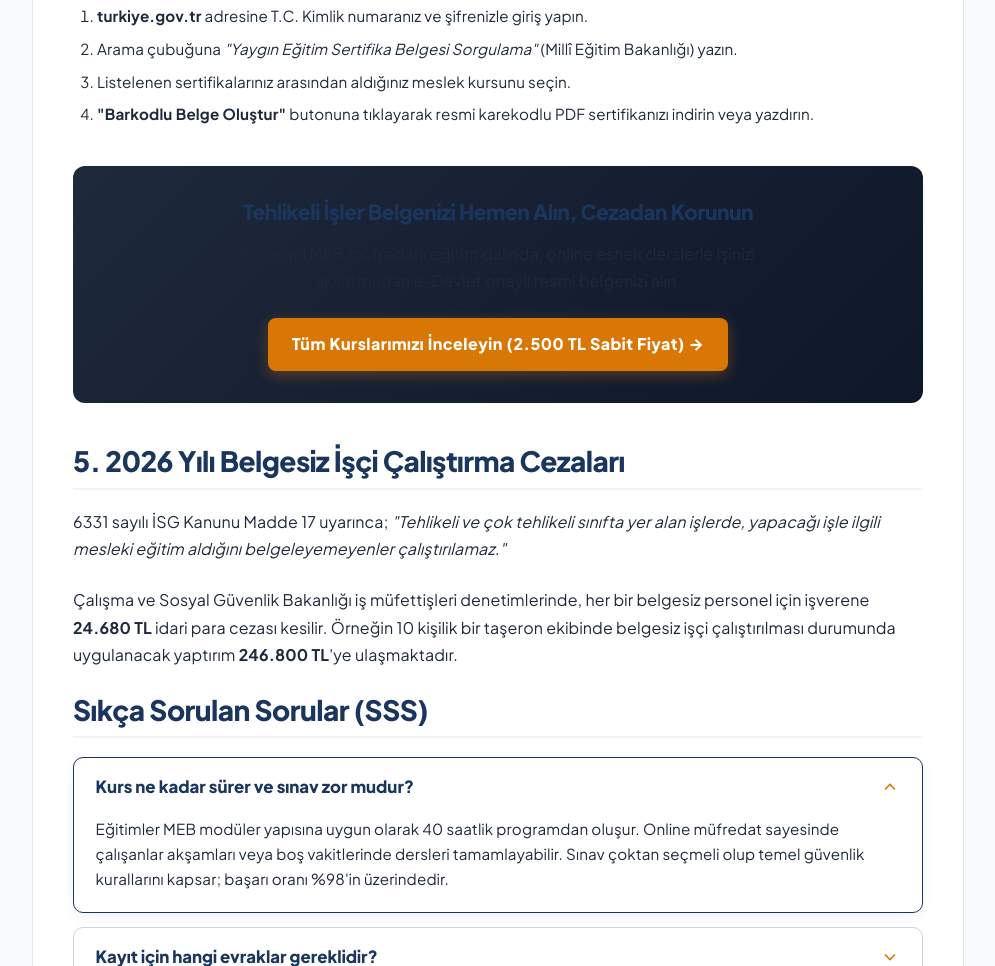
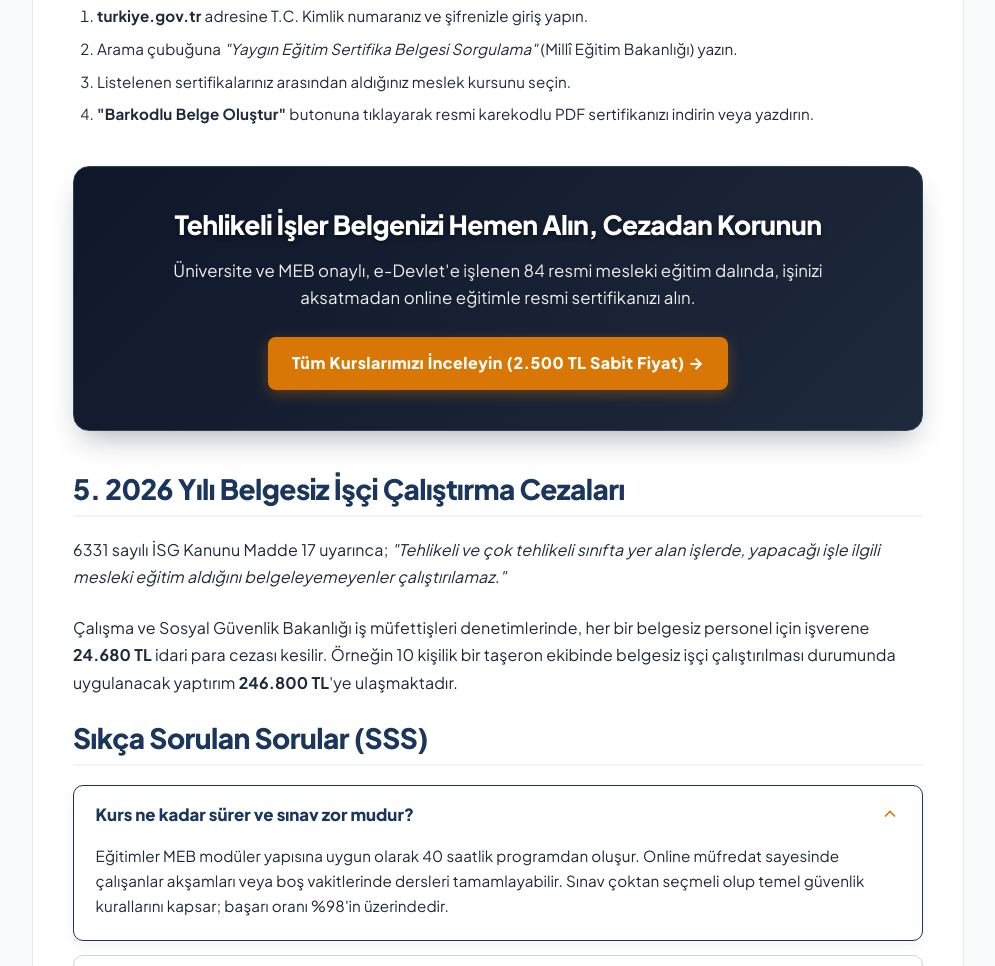
Before and after one commit to nihatsari/tehlikeliislerkurslari, a plain HTML site: page agir-ve-tehlikeli-isler-belgesi-ve-raporu-nasil-alinir.html in a window 1280 px wide. Shown: the part 2776-3742 px from the top of the page, without its empty margins (142-1137 px from the left). Drawn offline with Linux system fonts and the light colour scheme.

Commit message:
Fix: High-contrast pure white typography for dark CTA card in guide page

```diff
--- a/agir-ve-tehlikeli-isler-belgesi-ve-raporu-nasil-alinir.html
+++ b/agir-ve-tehlikeli-isler-belgesi-ve-raporu-nasil-alinir.html
@@ -294,14 +294,14 @@
           <li><strong>"Barkodlu Belge Oluştur"</strong> butonuna tıklayarak resmi karekodlu PDF sertifikanızı indirin veya yazdırın.</li>
         </ol>
 
-        <!-- CTA Box inside guide -->
-        <div style="background: linear-gradient(135deg, #1E293B 0%, #0F172A 100%); border-radius: 12px; padding: 2rem; color: #FFFFFF; margin: 2.5rem 0; text-align: center;">
-          <h3 style="color: #F8FAFC; margin-top: 0; font-size: 1.5rem;">Tehlikeli İşler Belgenizi Hemen Alın, Cezadan Korunun</h3>
-          <p style="color: #CBD5E1; max-width: 600px; margin: 0.5rem auto 1.5rem;">
-            84 resmi MEB müfredatlı eğitim dalında, online esnek derslerle işinizi aksatmadan e-Devlet onaylı resmi belgenizi alın.
+        <!-- CTA Box inside guide (Crystal Clear High Contrast) -->
+        <div class="guide-cta-card" style="background: linear-gradient(135deg, #0F172A 0%, #1E293B 100%) !important; border-radius: 16px; padding: 2.5rem 2rem; margin: 2.5rem 0; text-align: center; border: 1px solid #334155; box-shadow: 0 15px 30px -10px rgba(15, 23, 42, 0.35);">
+          <h3 style="color: #FFFFFF !important; margin-top: 0; font-size: 1.65rem !important; font-weight: 800 !important; text-shadow: 0 2px 4px rgba(0,0,0,0.5);">Tehlikeli İşler Belgenizi Hemen Alın, Cezadan Korunun</h3>
+          <p style="color: #F8FAFC !important; max-width: 650px; margin: 0.75rem auto 1.5rem; font-size: 1.05rem !important; line-height: 1.65 !important; opacity: 0.95;">
+            Üniversite ve MEB onaylı, e-Devlet'e işlenen 84 resmi mesleki eğitim dalında, işinizi aksatmadan online eğitimle resmi sertifikanızı alın.
           </p>
-          <a href="/#kurslar" class="btn btn-primary" style="font-size: 1.05rem; padding: 0.85rem 2rem;">
-            Tüm Kurslarımızı İnceleyin (2.500 TL Sabit Fiyat) →
+          <a href="/#kurslar" class="btn btn-primary" style="color: #FFFFFF !important; font-size: 1.05rem; padding: 0.85rem 2rem; display: inline-flex; align-items: center; justify-content: center; gap: 8px; box-shadow: 0 4px 14px rgba(217, 119, 6, 0.45); text-decoration: none;">
+            Tüm Kurslarımızı İnceleyin (2.500 TL Sabit Fiyat) &rarr;
           </a>
         </div>
 
--- a/assets/css/course.css
+++ b/assets/css/course.css
@@ -2090,3 +2090,27 @@ body .site-header .btn {
   white-space: nowrap;
   text-decoration: none;
 }
+
+/* Guide CTA High Contrast Rules (Overriding dark theme / course.css !important) */
+.guide-cta-card,
+body .guide-cta-card {
+  background: linear-gradient(135deg, #0F172A 0%, #1E293B 100%) !important;
+  color: #FFFFFF !important;
+}
+
+.guide-cta-card h3,
+body .guide-cta-card h3 {
+  color: #FFFFFF !important;
+  text-shadow: 0 2px 4px rgba(0, 0, 0, 0.5) !important;
+}
+
+.guide-cta-card p,
+body .guide-cta-card p {
+  color: #F8FAFC !important;
+  opacity: 0.95 !important;
+}
+
+.guide-cta-card .btn,
+body .guide-cta-card .btn {
+  color: #FFFFFF !important;
+}
--- a/assets/css/style.css
+++ b/assets/css/style.css
@@ -2079,3 +2079,27 @@ body .site-header .btn {
   white-space: nowrap;
   text-decoration: none;
 }
+
+/* Guide CTA High Contrast Rules (Overriding dark theme / course.css !important) */
+.guide-cta-card,
+body .guide-cta-card {
+  background: linear-gradient(135deg, #0F172A 0%, #1E293B 100%) !important;
+  color: #FFFFFF !important;
+}
+
+.guide-cta-card h3,
+body .guide-cta-card h3 {
+  color: #FFFFFF !important;
+  text-shadow: 0 2px 4px rgba(0, 0, 0, 0.5) !important;
+}
+
+.guide-cta-card p,
+body .guide-cta-card p {
+  color: #F8FAFC !important;
+  opacity: 0.95 !important;
+}
+
+.guide-cta-card .btn,
+body .guide-cta-card .btn {
+  color: #FFFFFF !important;
+}
```
